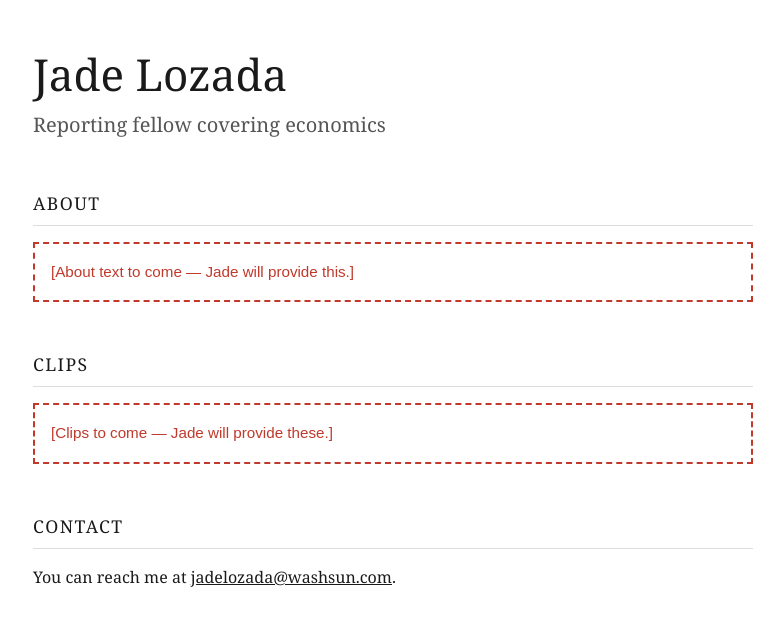
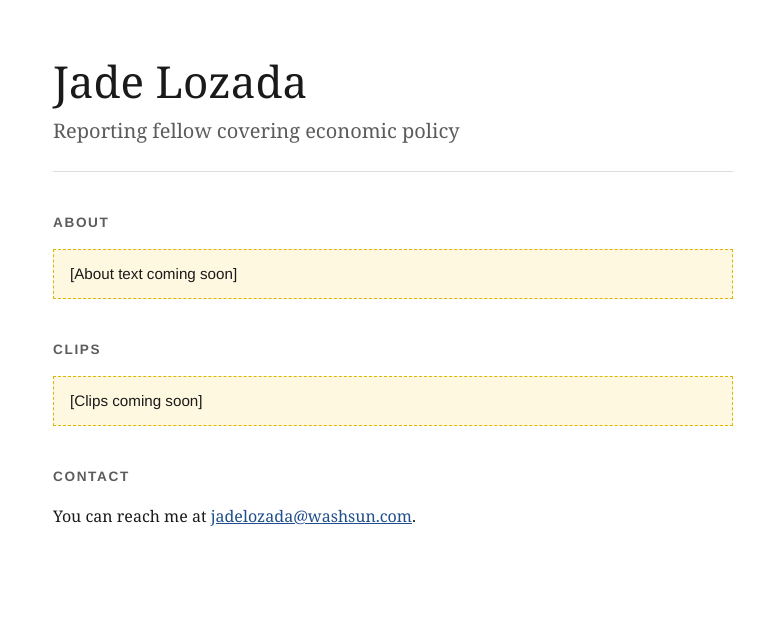
Before and after one commit to jadelozada-pixel/jadelozada, a plain HTML site: page index.html in a window 1280 px wide. Shown: the whole page, without its empty margins (247-1031 px from the left). Drawn offline with Linux system fonts and the light colour scheme.

```diff
--- a/index.html
+++ b/index.html
@@ -5,53 +5,74 @@
   <meta name="viewport" content="width=device-width, initial-scale=1">
   <title>Jade Lozada</title>
   <style>
+    :root {
+      --bg: #ffffff;
+      --text: #1a1a1a;
+      --muted: #5c5c5c;
+      --rule: #dddddd;
+      --link: #1f4e8c;
+      --placeholder-bg: #fff8e1;
+      --placeholder-border: #e0b400;
+    }
+    @media (prefers-color-scheme: dark) {
+      :root {
+        --bg: #161616;
+        --text: #ececec;
+        --muted: #a8a8a8;
+        --rule: #333333;
+        --link: #8db8f0;
+        --placeholder-bg: #2b2510;
+        --placeholder-border: #b38f00;
+      }
+    }
     body {
       margin: 0;
-      padding: 48px 16px;
-      background: #ffffff;
-      color: #1a1a1a;
+      padding: 56px 16px;
+      background: var(--bg);
+      color: var(--text);
       font-family: Georgia, "Times New Roman", serif;
       line-height: 1.6;
     }
     main {
-      max-width: 720px;
+      max-width: 680px;
       margin: 0 auto;
     }
     header {
-      margin-bottom: 48px;
+      border-bottom: 1px solid var(--rule);
+      padding-bottom: 24px;
+      margin-bottom: 40px;
     }
     h1 {
       font-size: 2.75rem;
       font-weight: normal;
-      margin: 0;
-      line-height: 1.2;
+      line-height: 1.15;
+      margin: 0 0 8px;
     }
     .beat {
       font-size: 1.25rem;
-      color: #555555;
-      margin: 8px 0 0;
+      color: var(--muted);
+      margin: 0;
+    }
+    h2 {
+      font-size: 0.85rem;
+      font-family: Helvetica, Arial, sans-serif;
+      letter-spacing: 0.12em;
+      text-transform: uppercase;
+      color: var(--muted);
+      margin: 0 0 12px;
     }
     section {
-      margin-bottom: 48px;
-    }
-    h2 {
-      font-size: 1.1rem;
-      font-weight: normal;
-      text-transform: uppercase;
-      letter-spacing: 0.08em;
-      border-bottom: 1px solid #dddddd;
-      padding-bottom: 8px;
-      margin: 0 0 16px;
+      margin-bottom: 40px;
     }
     .placeholder {
-      border: 2px dashed #c0392b;
-      color: #c0392b;
-      padding: 16px;
-      font-family: Arial, Helvetica, sans-serif;
+      background: var(--placeholder-bg);
+      border: 1px dashed var(--placeholder-border);
+      padding: 12px 16px;
+      font-family: Helvetica, Arial, sans-serif;
       font-size: 0.95rem;
     }
     a {
-      color: #1a1a1a;
+      color: var(--link);
     }
   </style>
 </head>
@@ -59,19 +80,19 @@
   <main>
     <header>
       <h1>Jade Lozada</h1>
-      <p class="beat">Reporting fellow covering economics</p>
+      <p class="beat">Reporting fellow covering economic policy</p>
     </header>
 
     <section id="about">
       <h2>About</h2>
-      <!-- PLACEHOLDER: About text from Jade goes here. -->
-      <p class="placeholder">[About text to come — Jade will provide this.]</p>
+      <!-- ABOUT TEXT GOES HERE: waiting for Jade's text -->
+      <p class="placeholder">[About text coming soon]</p>
     </section>
 
     <section id="clips">
       <h2>Clips</h2>
-      <!-- PLACEHOLDER: Clips from Jade go here (headline, outlet, date for each). -->
-      <p class="placeholder">[Clips to come — Jade will provide these.]</p>
+      <!-- CLIPS GO HERE: Jade will add stories later -->
+      <p class="placeholder">[Clips coming soon]</p>
     </section>
 
     <section id="contact">
```
